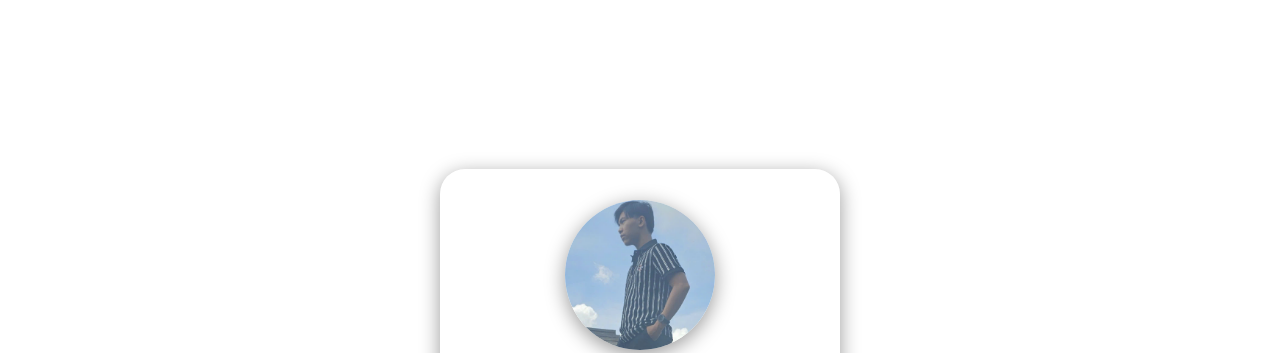
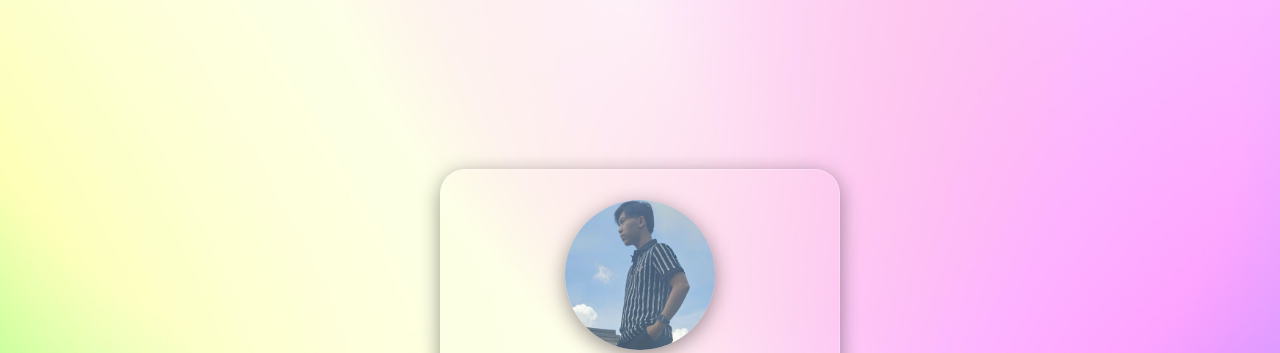
Before and after one commit to ThVinh1503/Bai-5, a plain HTML site: page index.html in a window 1280 px wide. Shown: the top 353 px of the page. Drawn offline with nearby package versions, Linux system fonts and the light colour scheme; files whose address does not match are found by name.

Commit message:
Update style.css

```diff
--- a/style.css
+++ b/style.css
@@ -11,7 +11,7 @@
   display: flex;
   align-items: center;
   justify-content: center;
-  background-image: url(images/back.jpg);
+  background-image: url(back.jpg);
   background-position: center;
   background-size: cover;
 }
```
